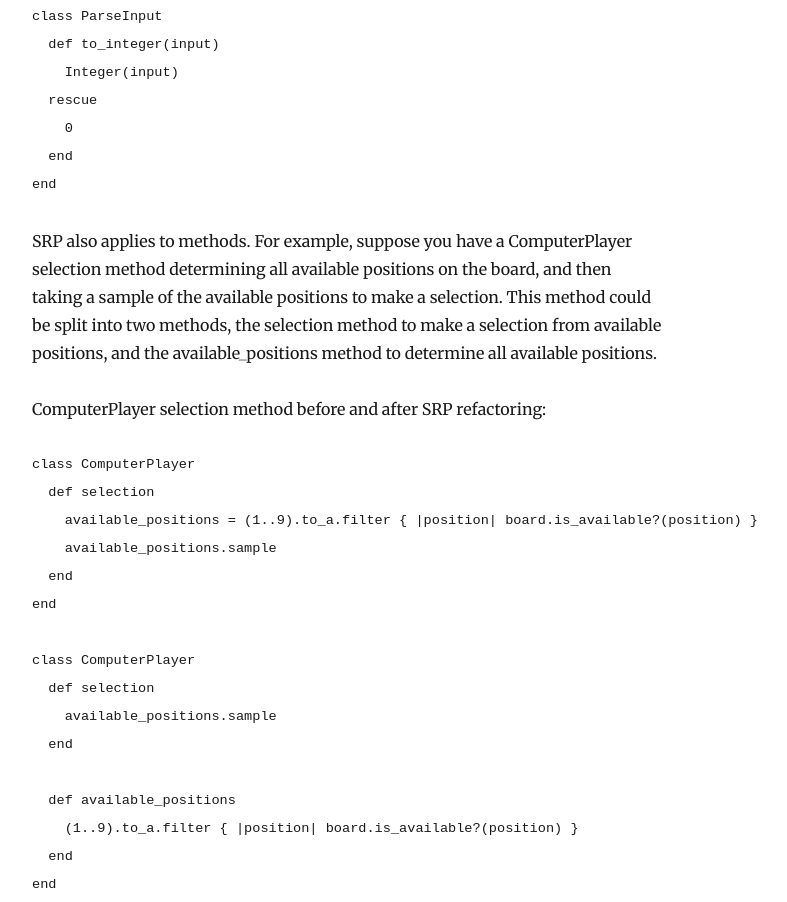
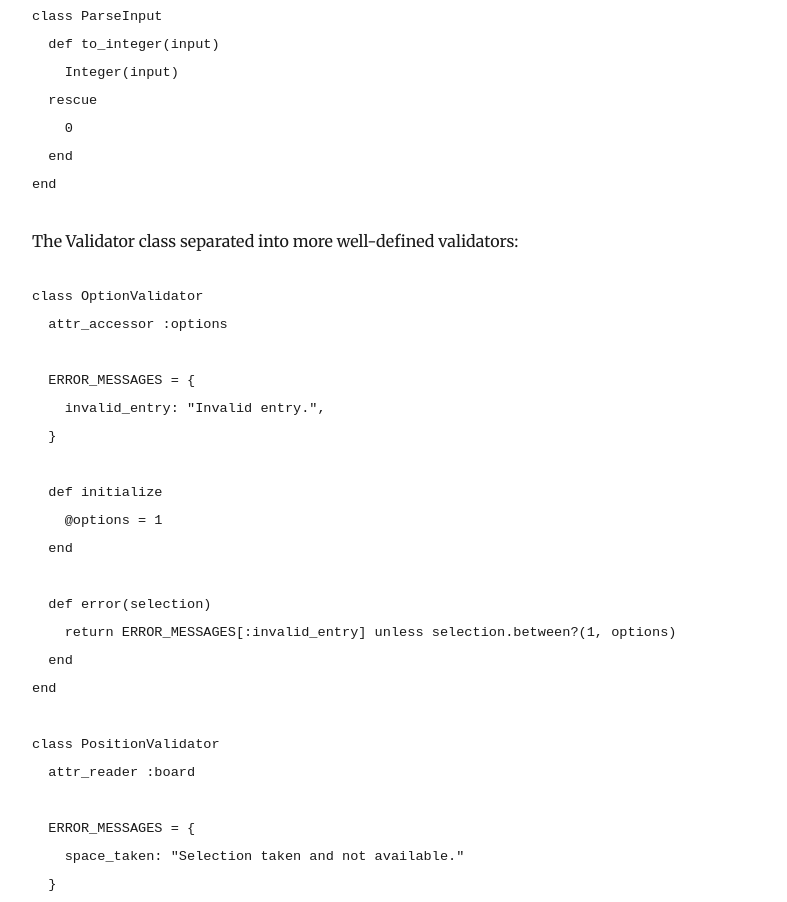
Before and after one commit to kudukacar/apprentice_blog, a Gatsby site: page /blog/single-responsibility-makes-change-more-palatable/ in a window 1280 px wide. Shown: the part 1468-2370 px from the top of the page, without its empty margins (293-1080 px from the left). Built offline with nearby package versions, Linux system fonts and the light colour scheme; Gatsby itself is replaced by a stand-in of ours; some packages are replaced by stand-ins of ours; code samples lack their colours.

Commit message:
Update Blog “single-responsibility-makes-change-more-palatable”

````diff
--- a/content/blog/single-responsibility-makes-change-more-palatable.md
+++ b/content/blog/single-responsibility-makes-change-more-palatable.md
@@ -6,7 +6,7 @@ description: A blog about the Single Responsibility Principle
 ---
 I have a difficult time following the single responsibility principle (SRP), the “S” in [SOLID](https://en.wikipedia.org/wiki/SOLID) design. I think of classes as large objects, holding many methods, and doing many things. For example, on a recent project building a Tic-Tac-Toe game, I created a Validator class to validate user input. I thought of the Validator as a general validator, validating all types of user input. The class included methods to validate a user entered board position, and game play option. I also needed collaborators for the various methods, and included them in the initializer. If the need for another user input arises, I add another method and collaborators to the Validator. Soon, the class grows large, dependencies become less obvious, and any change requires dedicated effort. As Sandi Metz describes in “Practical Object-Oriented Design In Ruby”, change is unavoidable, and the need for change makes design matter.
 
-The Validator class with too many responsibilities:
+The Validator class with many responsibilities:
 
 ```ruby
 class Validator
@@ -20,7 +20,7 @@ class Validator
 end
 ```
 
-SRP states a class does the smallest possible useful thing, and everything in a class relates to its central purpose. SRP doesn’t require a class to do one very narrow thing, or change for only a single reason. Although simple in concept, the components of a class’ central purpose is subjective. Hidden responsibilities become more obvious as the application grows, and you duplicate responsibilities, and associated code in other classes. For example, in Tic-Tac-Toe, I used a parse_input method within the Player class to parse the user’s board selection. As the application grew, I garnered user input regarding game play options. Again, I needed a parse_input method. I realized this responsibility was hiding among other responsibilities when I duplicated the code. I separated the parse input method into a class of its own, and inserted this class as needed. As Sandi Metz states, easy to change applications consist of easy to reuse classes. Reusable classes are pluggable units of well-defined behavior with few entanglements. An easy to change application is like a box of building blocks. Select the pieces you need, and assemble them in unanticipated ways.
+SRP states a class does the smallest possible useful thing, and everything in a class relates to its central purpose. SRP doesn’t require a class to do one very narrow thing, or change for only a single reason. Instead, SRP requires a cohesive class.  Although simple in concept, the components of a class’ central purpose is subjective. Hidden responsibilities become more obvious as the application grows, and you duplicate responsibilities, and associated code in other classes. For example, in Tic-Tac-Toe, I used a parse_input method within the Player class to parse the user’s board selection. As the application grew, I garnered user input regarding game play options. Again, I needed a parse_input method. I realized this responsibility was hiding among other responsibilities when I duplicated the code. I separated the parse input method into a class of its own, and inserted this class as needed. As Sandi Metz states, easy to change applications consist of easy to reuse classes. Reusable classes are pluggable units of well-defined behavior with few entanglements. An easy to change application is like a box of building blocks. Select the pieces you need, and assemble them in unanticipated ways.
 
 The ParseInput class with no entanglements and well-defined behavior:
 
@@ -33,6 +33,44 @@ class ParseInput
   end
 end
 ```
+
+The Validator class separated into more well-defined validators:
+
+```ruby
+class OptionValidator
+  attr_accessor :options
+
+  ERROR_MESSAGES = {
+    invalid_entry: "Invalid entry.",
+  }
+
+  def initialize
+    @options = 1
+  end
+
+  def error(selection)
+    return ERROR_MESSAGES[:invalid_entry] unless selection.between?(1, options)
+  end
+end
+
+class PositionValidator
+  attr_reader :board
+
+  ERROR_MESSAGES = {
+    space_taken: "Selection taken and not available."
+  }
+
+  def initialize(board)
+    @board = board
+  end
+
+  def error(selection)
+    return ERROR_MESSAGES[:space_taken] unless board.is_available?(selection)
+  end
+end
+```
+
+
 
 SRP also applies to methods. For example, suppose you have a ComputerPlayer selection method determining all available positions on the board, and then taking a sample of the available positions to make a selection. This method could be split into two methods, the selection method to make a selection from available positions, and the available_positions method to determine all available positions.
 
````
